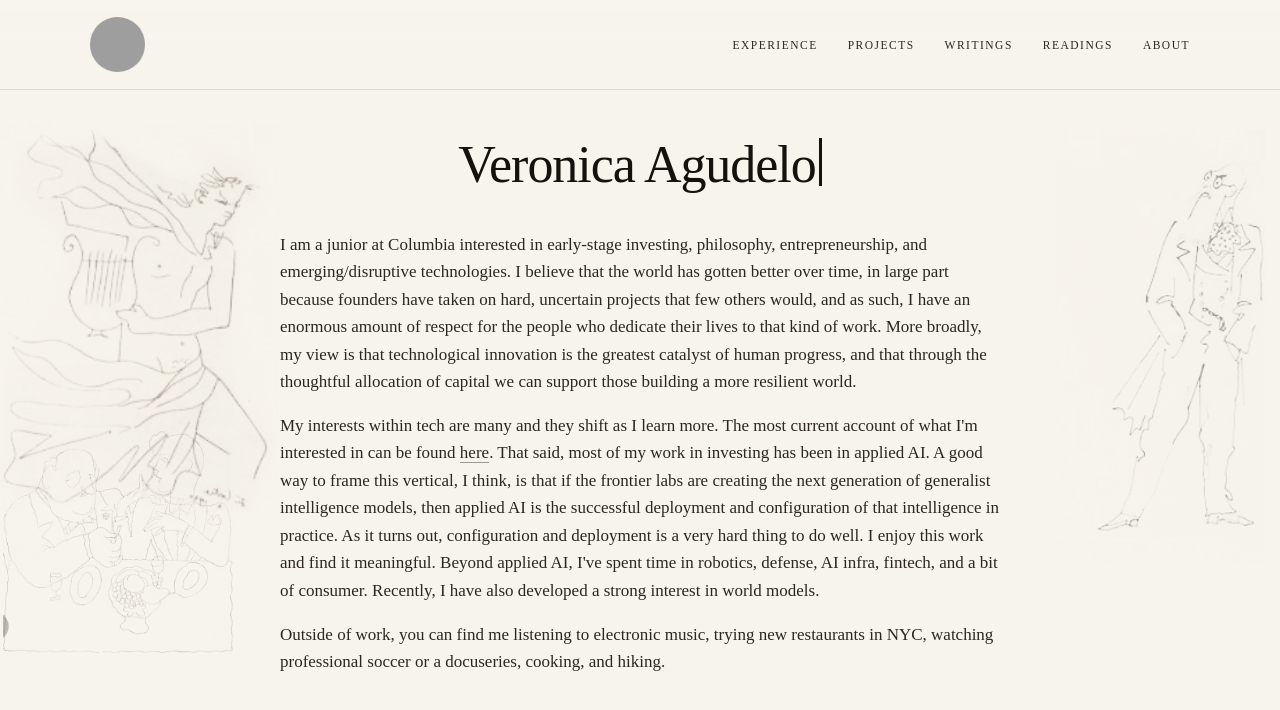
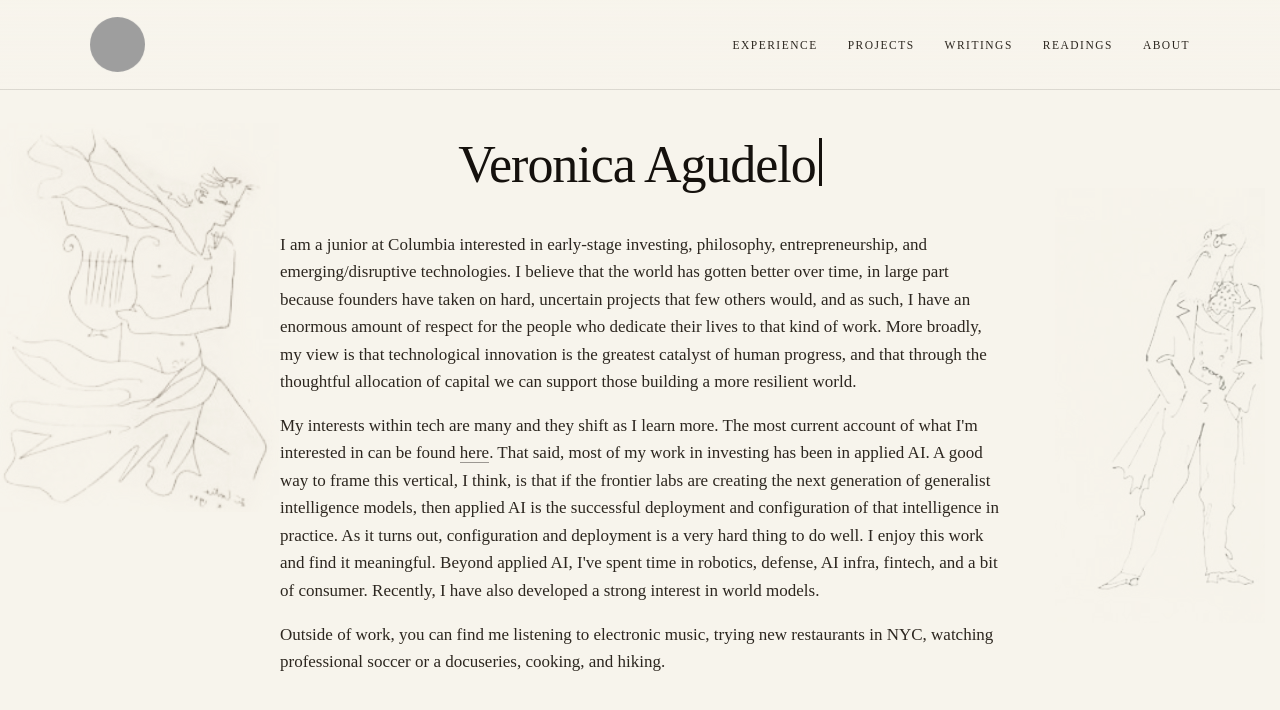
Before and after one commit to veronicas-world/aboutme, a Next.js app: page / in a window 1280 px wide. Shown: the top 710 px of the page. Built offline with nearby package versions, Linux system fonts and the light colour scheme; grey boxes are pictures that could not be loaded.

Commit message:
Home: remove dining-table sketch, lower right-side sketch

```diff
--- a/src/app/globals.css
+++ b/src/app/globals.css
@@ -44,12 +44,10 @@ a { color: inherit; text-decoration: none; }
 /* home hero background sketches — desktop positions (moved up to fill the top);
    mobile keeps the original two and hides the dining-table one */
 .home-sk-left { top: 5%; left: -6%; bottom: auto; }
-.home-sk-right { top: 6%; right: -3%; bottom: auto; }
-.home-sk-table { top: 42%; left: -4%; bottom: auto; }
+.home-sk-right { top: 15%; right: -3%; bottom: auto; }
 @media (max-width: 700px) {
   .home-sk-left { top: auto; bottom: 3%; left: -9%; }
   .home-sk-right { top: auto; bottom: 12%; right: -1%; }
-  .home-sk-table { display: none; }
 }
 
 .mono { font-family: var(--font-mono), ui-monospace, monospace; }
--- a/src/app/page.tsx
+++ b/src/app/page.tsx
@@ -28,7 +28,6 @@ export default function Home() {
       }}
     >
       <BgSketch name="interests" float={false} className="home-sk-left" style={{ width: 300, opacity: 0.45 }} />
-      <BgSketch name="contact" float={false} className="home-sk-table" style={{ width: 240, opacity: 0.45 }} />
       <BgSketch name="trajectory" float={false} className="home-sk-right" style={{ width: 210, opacity: 0.45 }} />
 
       <div className="tcenter" style={{ maxWidth: 720, margin: "0 auto" }}>
```
